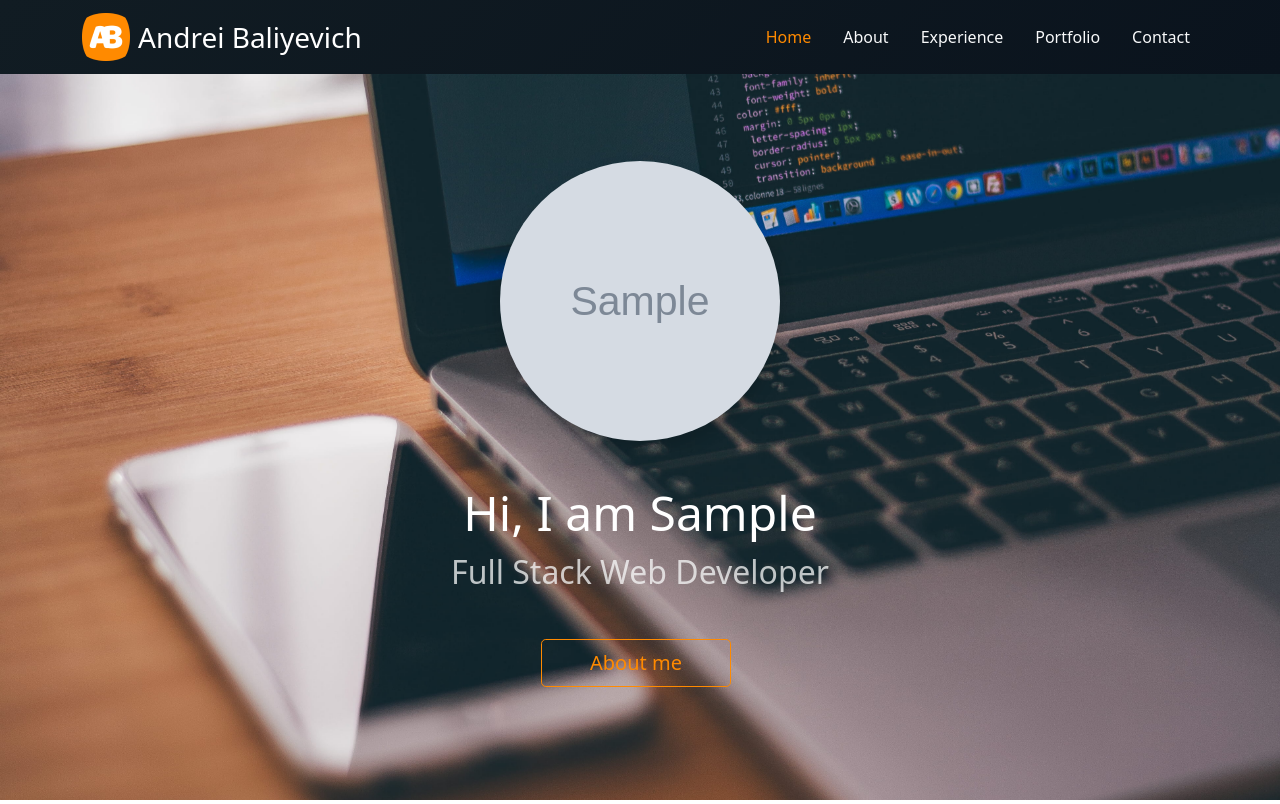
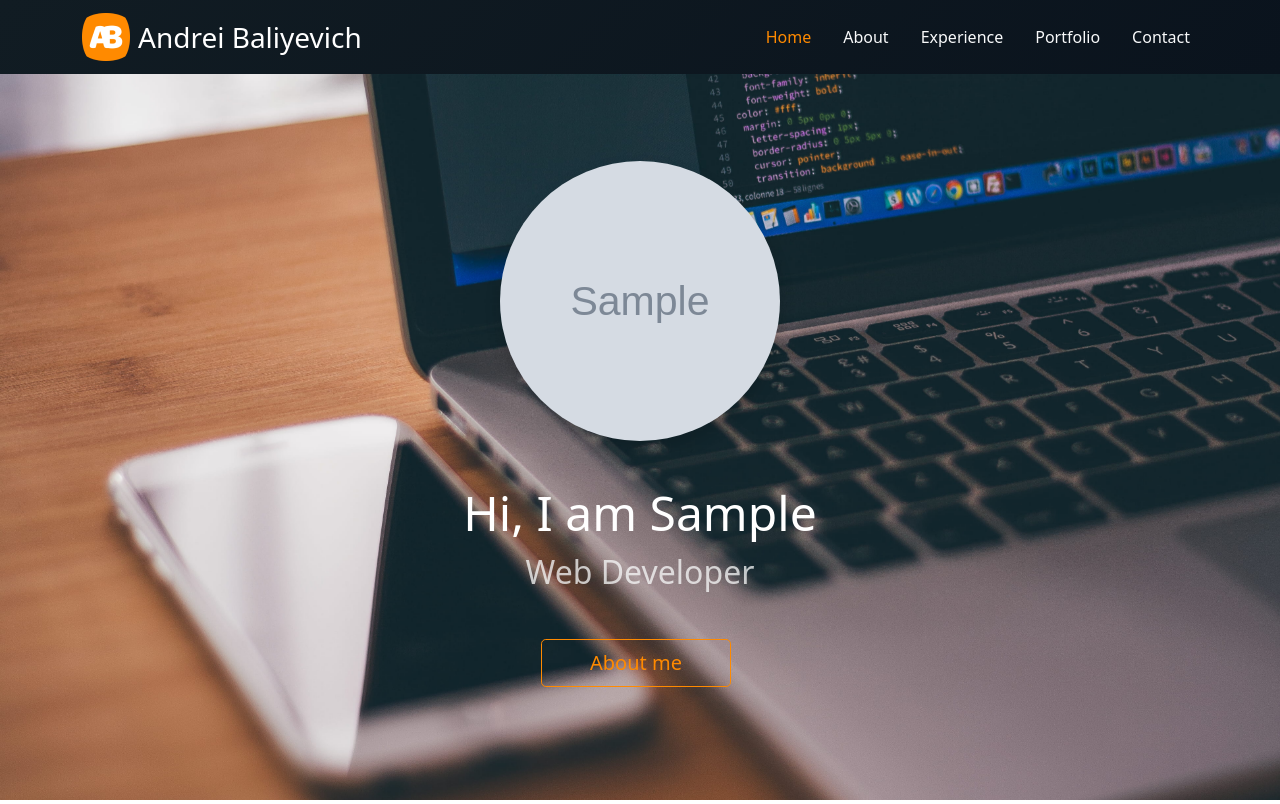
Before and after one commit to andreibaliyevich/AndreiBaliyevich_WebDeveloper, a Django app: page /en/ in a window 1280 px wide. Shown: the top 804 px of the page. Run offline with Django 3.2, Linux system fonts and the light colour scheme; tables that the repository leaves empty hold one stand-in row (values such as "Sample post"); grey boxes marked "Sample" are stand-in pictures; parts of the project's set-up code (start-up, migrations or seed data) failed here and were passed over; some libraries are stand-ins or nearby versions.

Commit message:
Update job title

```diff
--- a/src/templates/main/base.html
+++ b/src/templates/main/base.html
@@ -115,7 +115,7 @@
       </div>
       <hr class="text-white my-0">
       <div class="text-center text-secondary py-3">
-        <small>Copyright &copy; 2021-{% now "Y" %} {{ SITE_NAME }} • Full Stack Web Developer</small>
+        <small>Copyright &copy; 2021-{% now "Y" %} {{ SITE_NAME }} • Web Developer</small>
       </div>
     </div>
   </footer>
--- a/src/templates/main/index.html
+++ b/src/templates/main/index.html
@@ -4,8 +4,8 @@
 {% load static %}
 
 
-{% block meta_description %}{{ ABUSER.translated_first_name }} {{ ABUSER.translated_last_name }}. {% translate 'Full Stack Web Developer' %}{% endblock meta_description %}
-{% block meta_keywords %}{{ ABUSER.translated_first_name }}, {{ ABUSER.translated_last_name }}, {% translate 'Full, Stack, Web, Developer' %}{% endblock meta_keywords %}
+{% block meta_description %}{{ ABUSER.translated_first_name }} {{ ABUSER.translated_last_name }}. {% translate 'Web Developer' %}{% endblock meta_description %}
+{% block meta_keywords %}{{ ABUSER.translated_first_name }}, {{ ABUSER.translated_last_name }}, {% translate 'Web, Developer' %}{% endblock meta_keywords %}
 
 {% block title %}{% translate 'Home' %}{% endblock title %}
 
@@ -26,7 +26,7 @@
         {{ ABUSER.translated_first_name }}
       </p>
       <div class="col-lg-6 mx-auto">
-        <h1 class="h2 mb-lg-5 mb-4 text-light text-opacity-75">{% translate 'Full Stack Web Developer' %}</h1>
+        <h1 class="h2 mb-lg-5 mb-4 text-light text-opacity-75">{% translate 'Web Developer' %}</h1>
         <div class="d-grid gap-2 d-sm-flex justify-content-sm-center">
           <a class="btn btn-outline-primary btn-lg px-5 me-md-2" href="{% url 'main:about' %}">{% translate 'About me' %}</a>
         </div>
```
Also changed, not shown: src/locale/ru/LC_MESSAGES/django.po.
